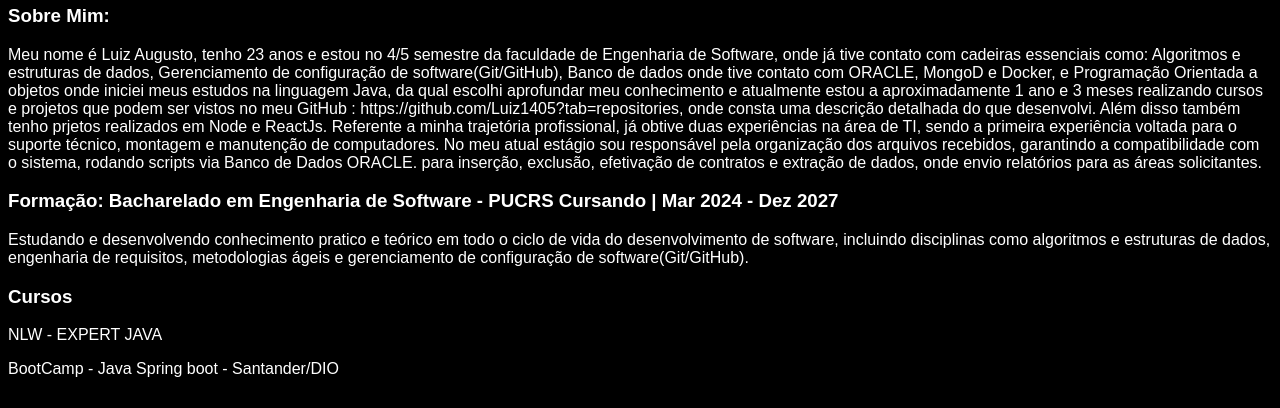
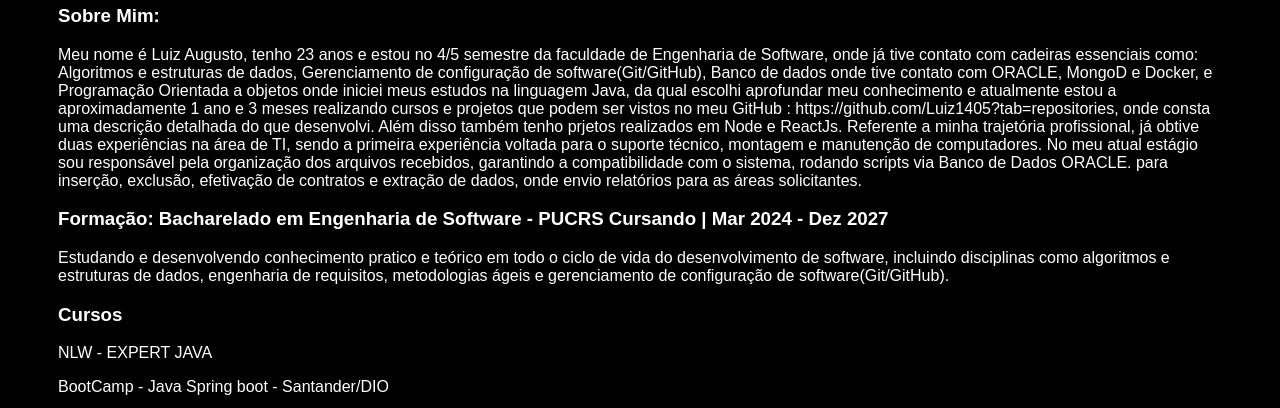
Before and after one commit to Luiz1405/CurriculoWeb, a plain HTML site: page index.html in a window 1280 px wide. Shown: the part 369-777 px from the top of the page. Drawn offline with Linux system fonts and the light colour scheme.

Commit message:
Criação de uma nova div, com a classe container para criar um padding, melhorando a visualização da pagina.

```diff
--- a/index.css
+++ b/index.css
@@ -50,3 +50,10 @@ footer a{
 footer p {
     margin-top: 2px;
 }
+.container {
+    padding: 0px 50px;
+}
+
+nav a:hover {
+    color: #5bbe42;
+}
--- a/index.html
+++ b/index.html
@@ -7,6 +7,7 @@
     <link rel="stylesheet" href="index.css">
 </head>
 <body>
+    <div class="container">
         <nav>
             <ul>
                 <li>
@@ -67,5 +68,7 @@
                 <p>Linkedin</p>
             </a>
         </footer>
+    </div>
+
 </body>
 </html>
```
Lines whose indentation alone changed are shown as unchanged.
